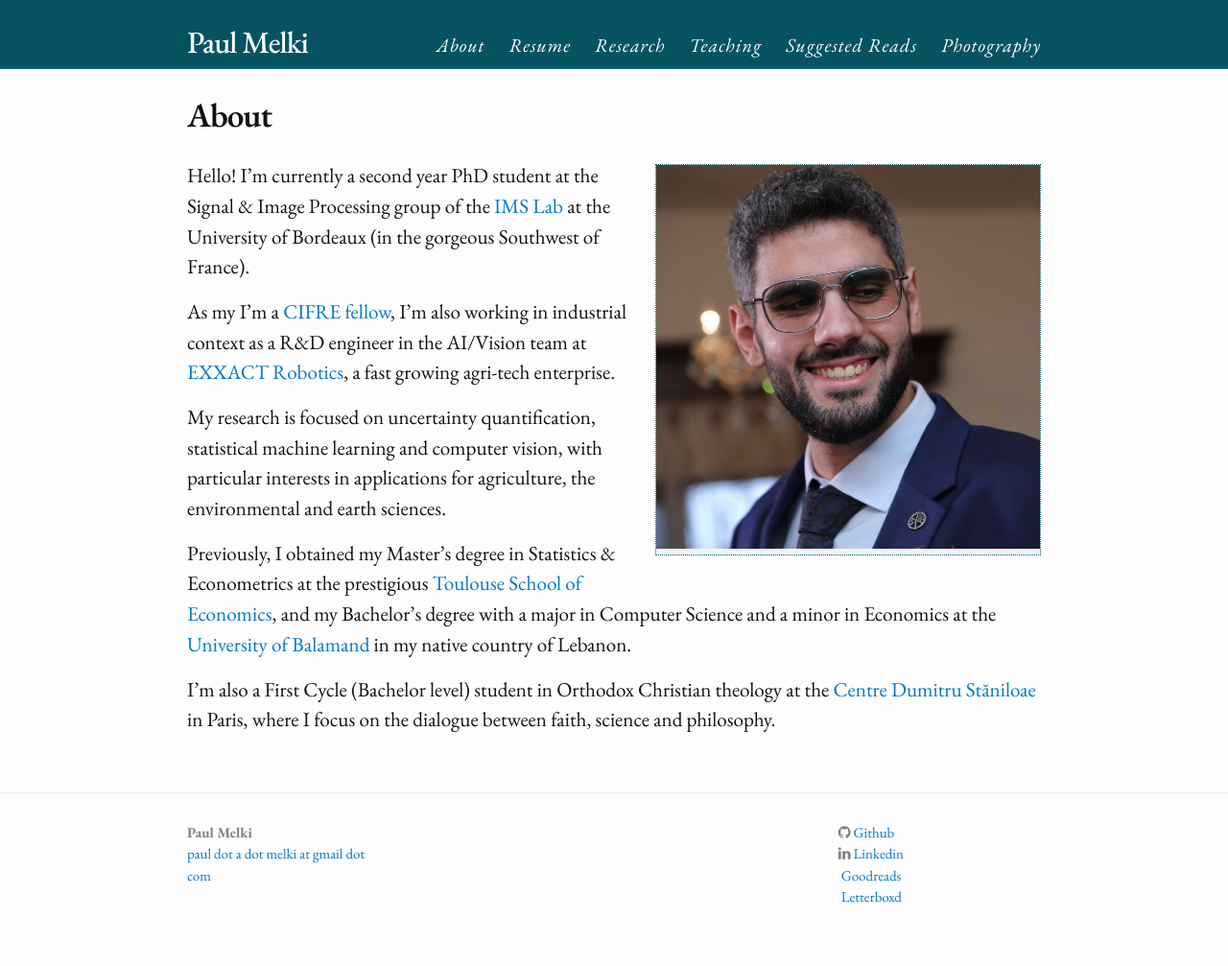
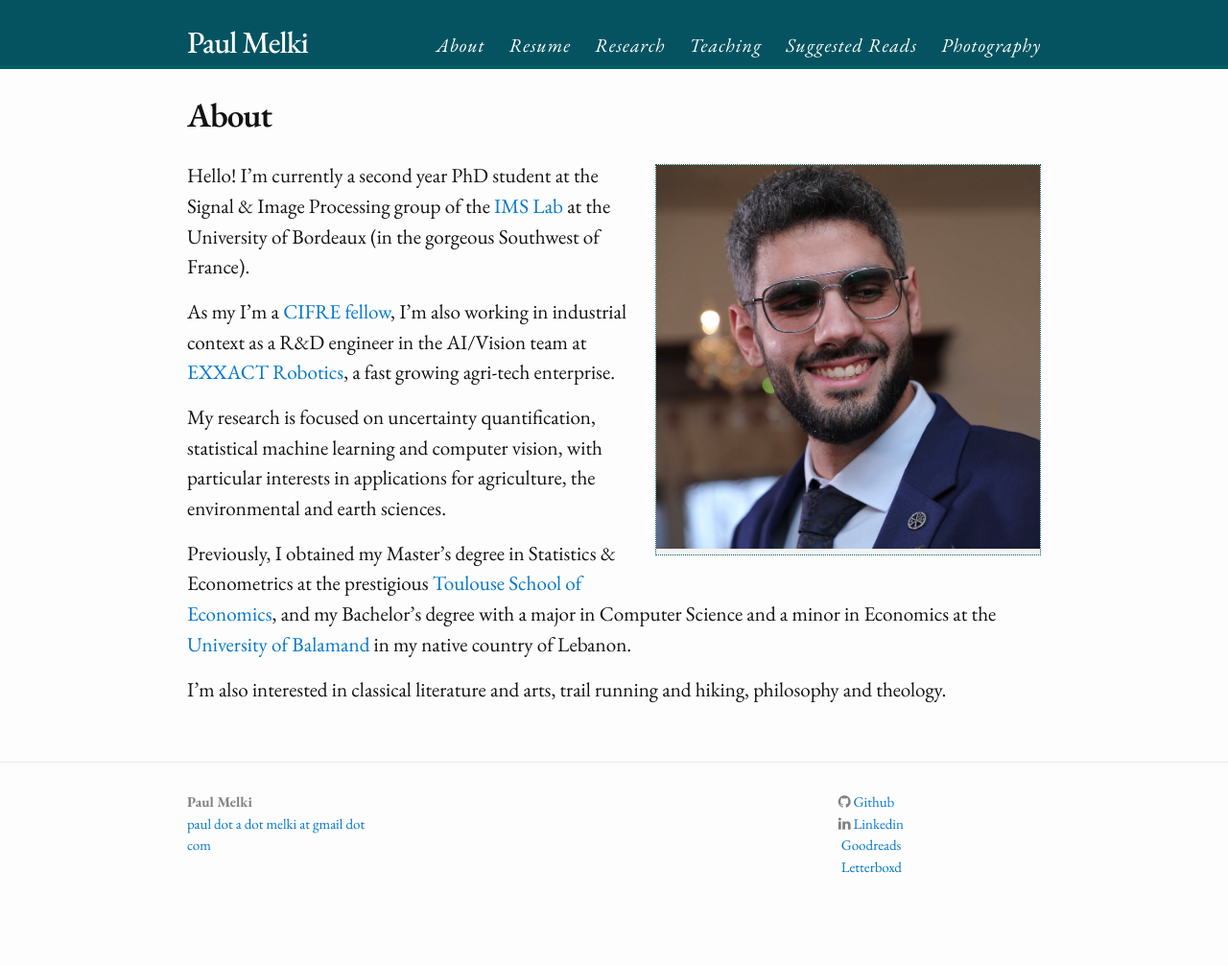
Before and after one commit to paulmelki/paulmelki.github.io, a Jekyll site: the page built from index.md, in a window 1280 px wide. Shown: the whole page at 96% size. Built offline with Jekyll 4.4.1, drawn with Linux system fonts in a browser that asks for light colours; nearby versions of some CDN libraries; some web fonts are replaced; after the commit the page ends 975 px from its top, so only the background shows below that; some of the changed lines change nothing that is shown.

Commit message:
Update index.md

```diff
--- a/index.md
+++ b/index.md
@@ -14,27 +14,4 @@ My research is focused on uncertainty quantification, statistical machine learni
 
 Previously, I obtained my Master's degree in Statistics & Econometrics at the prestigious <a href="https://www.tse-fr.eu/" target="_blank">Toulouse School of Economics</a>, and my Bachelor's degree with a major in Computer Science and a minor in Economics at the <a href="https://www.balamand.edu.lb/home/Pages/default.aspx" target="_blank">University of Balamand</a> in my native country of Lebanon.
 
-I'm also a First Cycle (Bachelor level) student in Orthodox Christian theology at the <a href="https://cdsparis.eu/" target="_blank">Centre Dumitru Stăniloae</a> in Paris, where I focus on the dialogue between faith, science and philosophy.
-
-<!-- Hello, fellow wanderer of the world and welcome to my blog!
-
-Let me start by introducing myself, and hopefully you will too!
-
-I'm a Lebanese researcher in Statistical Learning and Machine Perception residing in France. I'm currently a PhD candidate conducting my research jointly between
-[the IMS Laboratory (CNRS, Bordeaux INP)](https://www.ims-bordeaux.fr/en/72-en/extranet-en/125-accueil)
-at [Université de Bordeaux](https://www.u-bordeaux.fr/) and [EXXACT Robotics](https://exxact-robotics.com/en/), a fast-growing dynamic agri-tech startup based in Champagne. My research is focused on robust deep learning, uncertainty quantification and machine perception.
-
-I arrived to France to pursue my Master's degree in Statistics & Econometrics at [Toulouse School of Economics](https://www.tse-fr.eu/) (Université Toulouse 1 Capitole &
-Université Toulouse 3 Paul Sabatier) where I concentrated my studies on machine & deep learning, and statistical spatial analysis, and have recently graduated *Cum Laude* (With Distinction).
-
-Previous to my arrival in France, I pursued a Bachelor of Science in Computer Science (Software Engineering) at the
-[University of Balamand](http://www.balamand.edu.lb/home/Pages/default.aspx) in my home country, Lebanon. I also pursued
-a Minor in Economics along with my CS studies (now you got your answer as how I got into Toulouse School of Economics),
-and graduated *Summa Cum Laude* with highest distinction among the CS graduates.
-
-On a less professional side, I’m an avid reader, mainly of classical literature and philosophy (but also of everything else too…) and you will
-find much of my book reviews here and on my [Goodreads](https://www.goodreads.com/paulmelki) account. I enjoy honest, deep, and meaningful discussions and love to learn from others and sharpen my thinking, so you are free to discuss anything with me! I’m also a big fan of classical arts:
-primarily classical music, but also of painting and architecture ; and you may find some ramblings I write on these topics on this blog.
-I enjoy programming and problem-solving, and most importantly, being surrounded by mountains, trees and big skies.
-
-Life is beautiful, my friend! Let's keep pushing!  -->
+I'm also interested in classical literature and arts, trail running and hiking, philosophy and theology.
```
